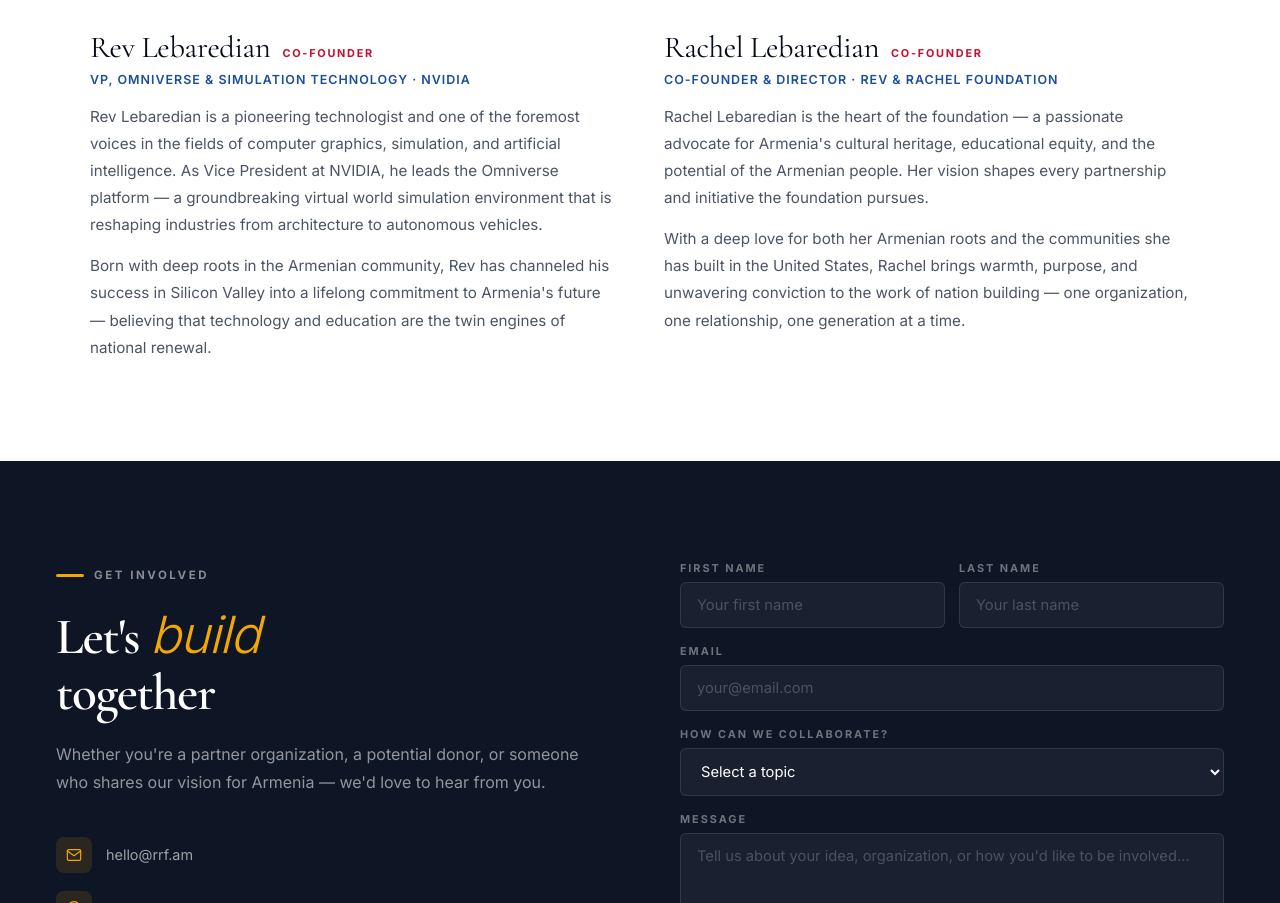
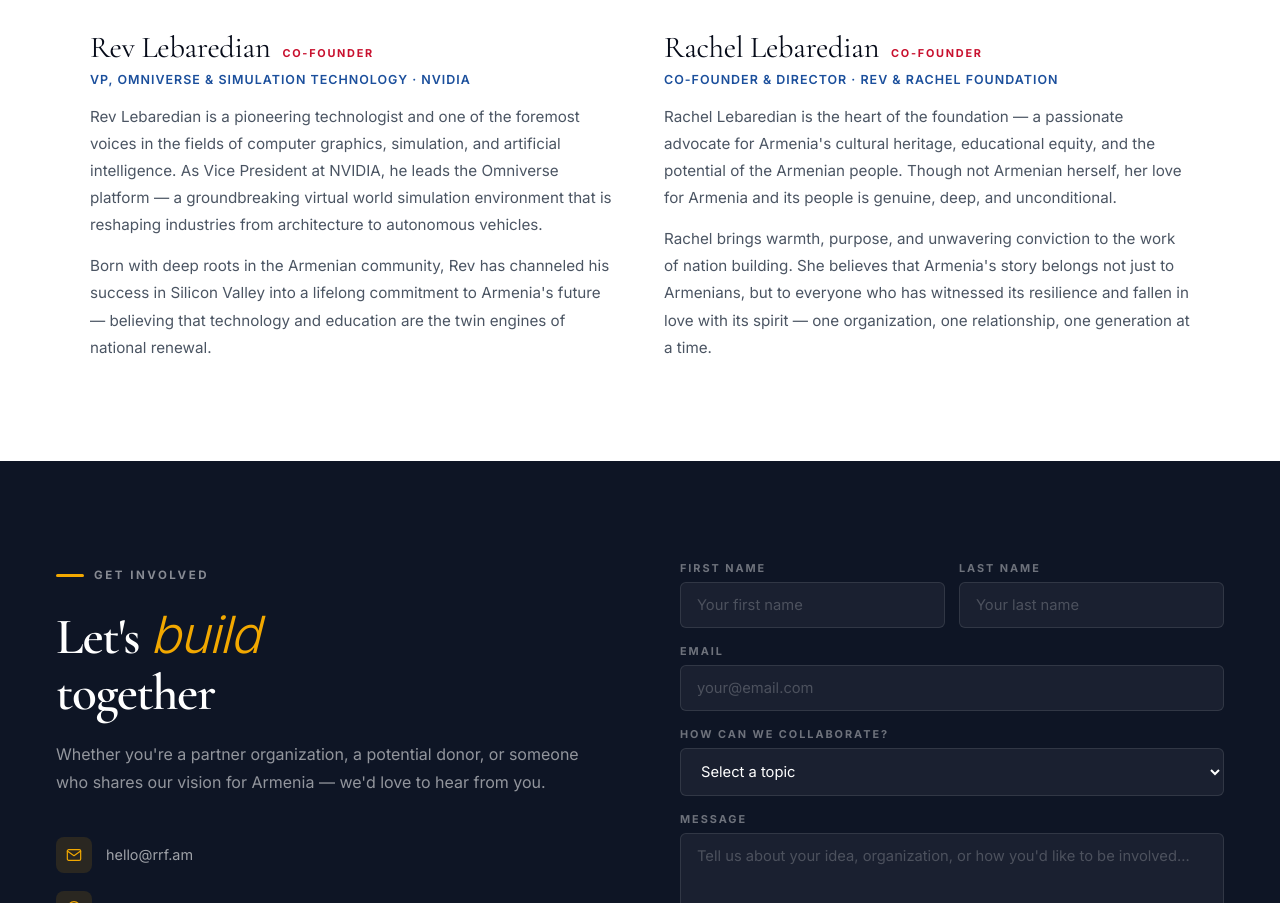
Before and after one commit to revl-rrorg/rev-rachel-foundation, a plain HTML site: page index.html in a window 1280 px wide. Shown: the part 6253-7156 px from the top of the page. Drawn offline with nearby package versions, Linux system fonts and the light colour scheme.

Commit message:
Update Rachel bio - not Armenian but loves Armenia

```diff
--- a/index.html
+++ b/index.html
@@ -1463,10 +1463,10 @@
         </div>
         <p style="font-size:0.78rem; font-weight:600; color:var(--blue-mid); letter-spacing:0.08em; text-transform:uppercase; margin-bottom:16px;">Co-Founder &amp; Director · Rev &amp; Rachel Foundation</p>
         <p style="font-size:0.95rem; line-height:1.78; color:var(--gray); margin-bottom:14px;">
-          Rachel Lebaredian is the heart of the foundation — a passionate advocate for Armenia's cultural heritage, educational equity, and the potential of the Armenian people. Her vision shapes every partnership and initiative the foundation pursues.
+          Rachel Lebaredian is the heart of the foundation — a passionate advocate for Armenia's cultural heritage, educational equity, and the potential of the Armenian people. Though not Armenian herself, her love for Armenia and its people is genuine, deep, and unconditional.
         </p>
         <p style="font-size:0.95rem; line-height:1.78; color:var(--gray);">
-          With a deep love for both her Armenian roots and the communities she has built in the United States, Rachel brings warmth, purpose, and unwavering conviction to the work of nation building — one organization, one relationship, one generation at a time.
+          Rachel brings warmth, purpose, and unwavering conviction to the work of nation building. She believes that Armenia's story belongs not just to Armenians, but to everyone who has witnessed its resilience and fallen in love with its spirit — one organization, one relationship, one generation at a time.
         </p>
       </div>
 
```
